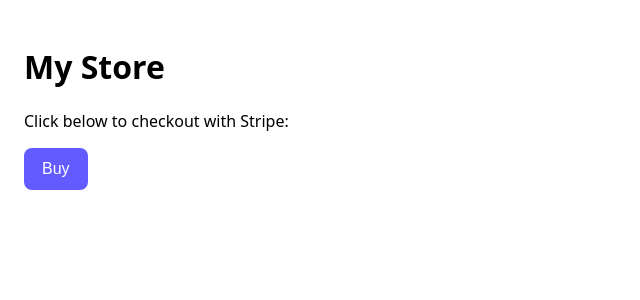
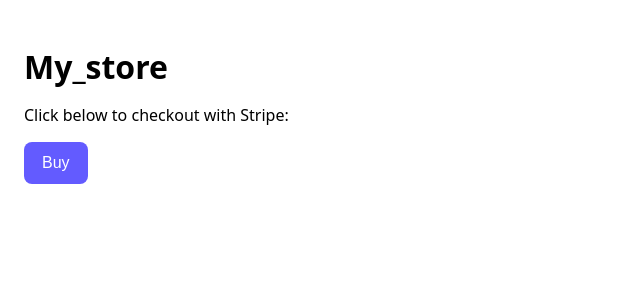
Before and after one commit to jcm767/My_store, a Next.js app: page / in a window 1280 px wide. Shown: the top 300 px of the page, without its empty margins (0-640 px from the left). Built offline with nearby package versions, Linux system fonts and the light colour scheme.

Commit message:
Update page.tsx

```diff
--- a/app/page.tsx
+++ b/app/page.tsx
@@ -1,11 +1,11 @@
-import BuyButton from '../components/BuyButton'
+import BuyButton from "@/components/BuyButton";
 
-export default function Home() {
+export default function HomePage() {
   return (
-    <main style={{ padding: 24 }}>
-      <h1>My Store</h1>
-      <p>Click below to checkout with Stripe:</p>
+    <main style={{ padding: 24, fontFamily: "system-ui, -apple-system, Segoe UI, Roboto, Helvetica, Arial, sans-serif" }}>
+      <h1 style={{ marginBottom: 8 }}>My_store</h1>
+      <p style={{ marginBottom: 16 }}>Click below to checkout with Stripe:</p>
       <BuyButton />
     </main>
-  )
+  );
 }
```
